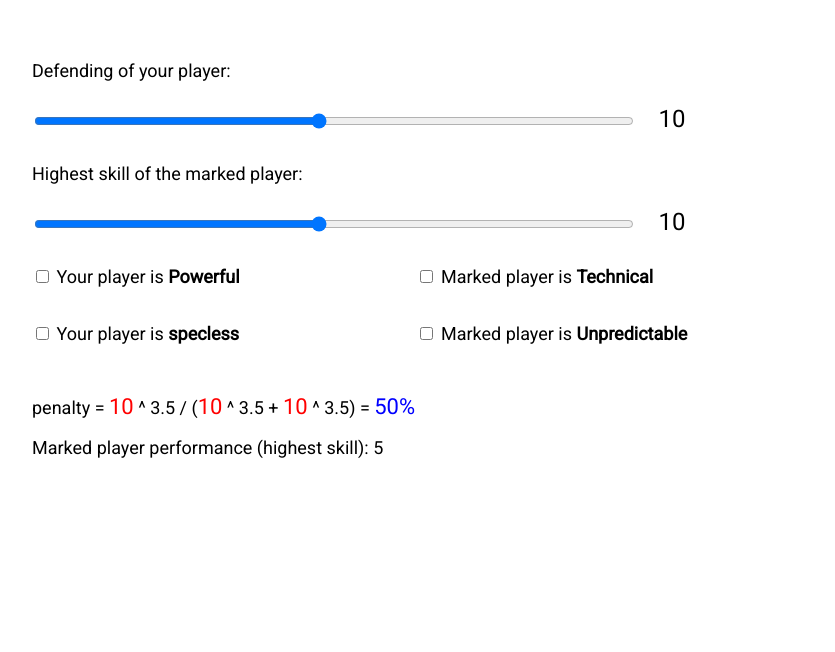
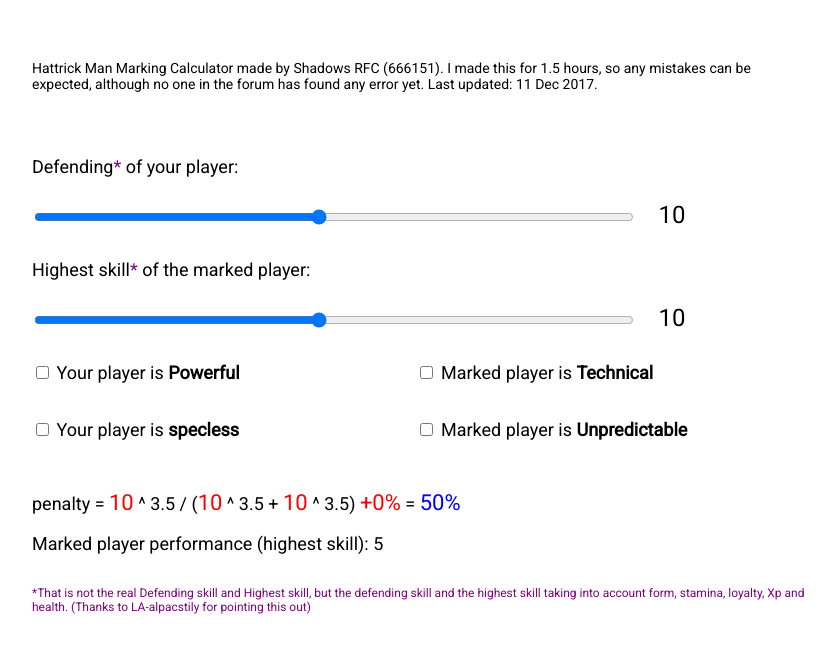
Before and after one commit to Neverlastinger/ManMarkingCalculator, a plain HTML site: page index.html in a window 1280 px wide. Shown: the whole page, without its empty margins (226-1061 px from the left). Drawn offline with Linux system fonts and the light colour scheme.

Commit message:
added a note on additional properties affecting defending & highest skill; some additional ui

```diff
--- a/index.html
+++ b/index.html
@@ -50,6 +50,18 @@
 			display: inline-block;
 			width: 380px;
 		}
+		.note_marker {
+			color: purple;
+		}
+		.note {
+			margin-top: 32px;
+			color: purple;
+			font-size: 12px;
+		}
+		.intro {
+			margin-bottom: 64px;
+			font-size: 14px;
+		}
 	</style>
 
 </head>
@@ -57,13 +69,17 @@
 <body>
 
 <div class="container">
-	<p>Defending of your player:</p>
+
+	<p class="intro">
+		Hattrick Man Marking Calculator made by Shadows RFC (666151). I made this for 1.5 hours, so any mistakes can be expected, although no one in the forum has found any error yet. Last updated: 11 Dec 2017.
+	</p>
+	<p>Defending<span class="note_marker">*</span> of your player:</p>
 	<div class="line">
 		<input type="range" id="input-def" min="1" max="20" step="1" value="10" />
 		<div class="value">10</div>
 	</div>
 
-	<p>Highest skill of the marked player:</p>
+	<p>Highest skill<span class="note_marker">*</span> of the marked player:</p>
 	<div class="line">
 		<input type="range" id="input-hs" min="1" max="20" step="1" value="10" />
 		<div class="value">10</div>
@@ -89,8 +105,12 @@
 		<p class="checkbox-label">Marked player is <strong>Unpredictable</strong></p>
 	</div>
 
-	<p class="formula">penalty = <span class="def">10</span> ^ 3.5 / (<span class="def">10</span> ^ 3.5 + <span class="hs">10</span> ^ 3.5) = <span class="result">50</span><span class="p">%</span></p>
-	<p class="perf">Marked player performance (highest skill): <span id="hsp">5</span>
+	<p class="formula">penalty = <span class="def">10</span> ^ 3.5 / (<span class="def">10</span> ^ 3.5 + <span class="hs">10</span> ^ 3.5) <span class="boost">+0%</span> = <span class="result">50</span><span class="p">%</span></p>
+	<p class="perf">Marked player performance (highest skill): <span id="hsp">5</span></p>
+
+	<p class="note">
+		*That is not the real Defending skill and Highest skill, but the defending skill and the highest skill taking into account form, stamina, loyalty, Xp and health. (Thanks to LA-alpacstily for pointing this out)
+	</p>
 </div>
 
 <script>
@@ -104,17 +124,7 @@
 	[].forEach.call(document.querySelectorAll('input[type=range]'), function(input) {
 		input.addEventListener('input', function(e) {
 			input.nextElementSibling.innerHTML = input.value;
-
-			[].forEach.call(document.querySelectorAll('.def'), function(dom) {
-				dom.innerHTML = el('input-def').value;
-			});
-
-			[].forEach.call(document.querySelectorAll('.hs'), function(dom) {
-				dom.innerHTML = el('input-hs').value
-			});
-
 			displayResult();
-
 		});
 	});
 
@@ -155,6 +165,20 @@
 	}
 
 	var displayResult = function() {
+
+		[].forEach.call(document.querySelectorAll('.def'), function(dom) {
+			dom.innerHTML = (i(el('input-def').value) * Number(getBoost())).toFixed(2);
+		});
+
+		[].forEach.call(document.querySelectorAll('.hs'), function(dom) {
+			dom.innerHTML = el('input-hs').value;
+		});
+
+		[].forEach.call(document.querySelectorAll('.boost'), function(dom) {
+			var percentage = Number(getDeviation()) * 100;
+			dom.innerHTML = percentage >= 0 ? '+' + percentage + '%' : percentage + '%';
+		});
+
 		[].forEach.call(document.querySelectorAll('.result'), function(dom) {
 			dom.innerHTML = 100 * result(getBoost(), getDeviation());
 		});
```
